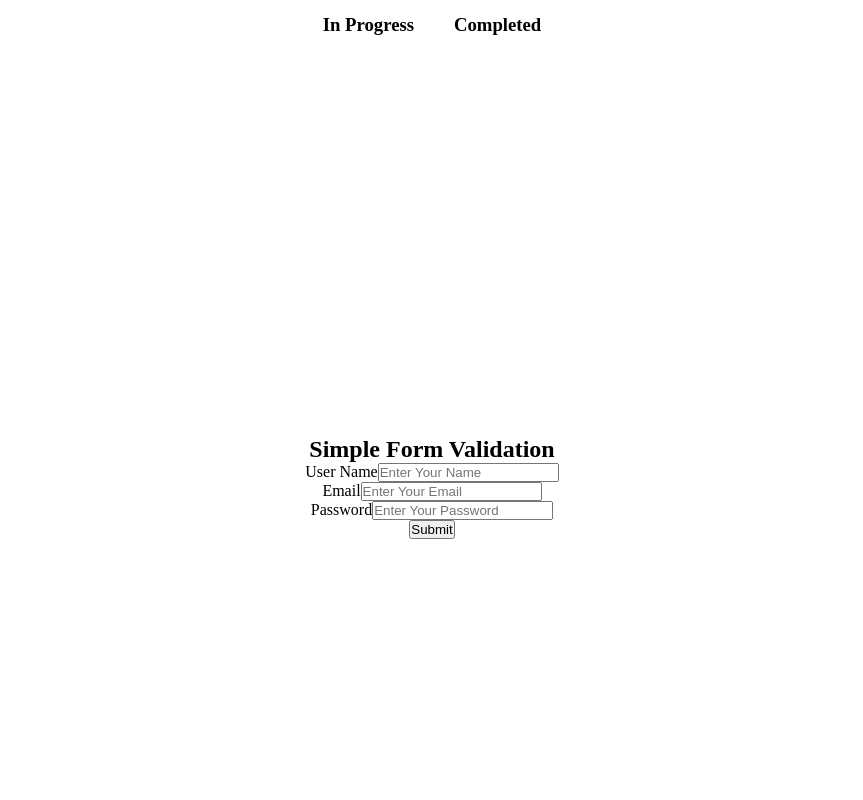
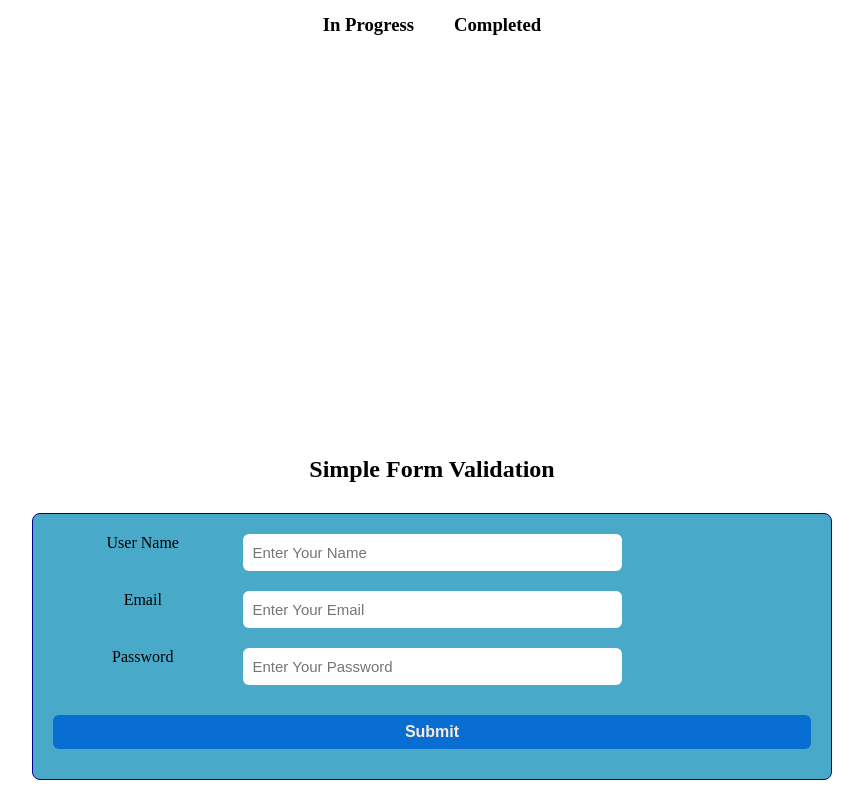
Before and after one commit to Mahin-Hasan/Master-React-and-JS-core-concepts, a React (Vite) app in the folder 25 React JS Projects for logic building/25-react-project/: page / in a window 1280 px wide. Shown: the part 2699-3499 px from the top of the page, without its empty margins (208-1071 px from the left). Before the commit the page ends 3258 px from the top, so only its background shows below. Built offline with nearby package versions, Linux system fonts and the light colour scheme; no server answers.

Commit message:
created 2 step from validation checking while onChange and onSubmit

```diff
--- /dev/null
+++ b/25 React JS Projects for logic building/25-react-project/src/components/15. simple-from-validation/form.css
@@ -0,0 +1,54 @@
+.form-validation-container {
+  display: flex;
+  flex-direction: column;
+  align-items: center;
+}
+.form-validation-container h2 {
+  margin-top: 20px;
+  margin-bottom: 30px;
+}
+.form-validation-container form {
+    background-color: rgb(73, 169, 201);
+  width: 800px;
+  padding: 20px;
+  border: 1px solid darkblue;
+  border-radius: 8px;
+  display: flex;
+  flex-direction: column;
+  gap: 20px;
+}
+
+.input-wrapper {
+  display: flex;
+  gap: 10px;
+}
+
+.input-wrapper label {
+  flex: 1;
+}
+
+.input-wrapper input {
+  flex: 2;
+  padding: 10px;
+  border-radius: 8px;
+  outline: none;
+  border: none;
+  border-radius: 6px;
+  font-size: 15px;
+}
+.input-wrapper span {
+  flex: 1;
+  color: crimson;
+  font-weight: bold;
+}
+.form-validation-container button {
+  padding: 8px;
+  background-color: rgb(9, 110, 210);
+  outline: none;
+  border: none;
+  font-size: 16px;
+  color: antiquewhite;
+  font-weight: bold;
+  margin: 10px 0;
+  border-radius: 6px;
+}
--- a/25 React JS Projects for logic building/25-react-project/src/components/15. simple-from-validation/index.jsx
+++ b/25 React JS Projects for logic building/25-react-project/src/components/15. simple-from-validation/index.jsx
@@ -1,4 +1,6 @@
 import { useState } from "react";
+import './form.css'
+
 
 const FormValidation = () => {
   const [formData, setFormData] = useState({
@@ -11,6 +13,8 @@ const FormValidation = () => {
     email: "",
     password: "",
   });
+
+  //validation using onchange
 
   function handleFormChange(event) {
     const { name, value } = event.target; //destructuring
@@ -28,15 +32,31 @@ const FormValidation = () => {
   }
   function validateInput(getName, getValue) {
     switch (getName) {
-      case "userName":
+      case "username":
         setErrors((prevErrors) => ({
           ...prevErrors,
-          username: getName.length < 3 ? 'UserName must be greater than 3 character': '',
+          username:
+            getValue.length < 3
+              ? "UserName must be greater than 3 character"
+              : "",
         }));
         break;
       case "email":
+        setErrors((prevErrors) => ({
+          ...prevErrors,
+          email: /^([a-zA-Z0-9._%-]+@[a-zA-Z0-9.-]+\.[a-zA-Z]{2,})$/.test(
+            getValue
+          )
+            ? ""
+            : "Invalid Email Address",
+        }));
         break;
       case "password":
+        setErrors((prevErrors) => ({
+          ...prevErrors,
+          password:
+            getValue.length < 5 ? "Password must be at least 5 character" : "",
+        }));
         break;
 
       default:
@@ -44,12 +64,38 @@ const FormValidation = () => {
     }
   }
 
+  //validation using form submit
+  function handleFromSubmit(event) {
+    event.preventDefault();
+
+    const validateErrors = {};
+
+    Object.keys(formData).forEach((dataItem) => {
+      validateInput(dataItem, formData[dataItem]); // passing form key and value
+      if (errors[dataItem]) {
+        //checking if errors os name,email and pass exist than setting the same in the validateErrors object
+        validateErrors[dataItem] = errors[dataItem];
+      }
+    });
+
+    setErrors((prevErrors) => ({
+      ...prevErrors,
+      ...validateErrors,
+    }));
+
+    if (Object.values(validateErrors).every((error) => error === "")) {
+      //perform form submission logic
+    } else {
+      console.log("Error is present but fix this issue");
+    }
+  }
+
   console.log(formData);
 
   return (
-    <div>
+    <div className="form-validation-container">
       <h2>Simple Form Validation</h2>
-      <form>
+      <form onSubmit={handleFromSubmit}>
         <div className="input-wrapper">
           <label htmlFor="username">User Name</label>
           <input
```
